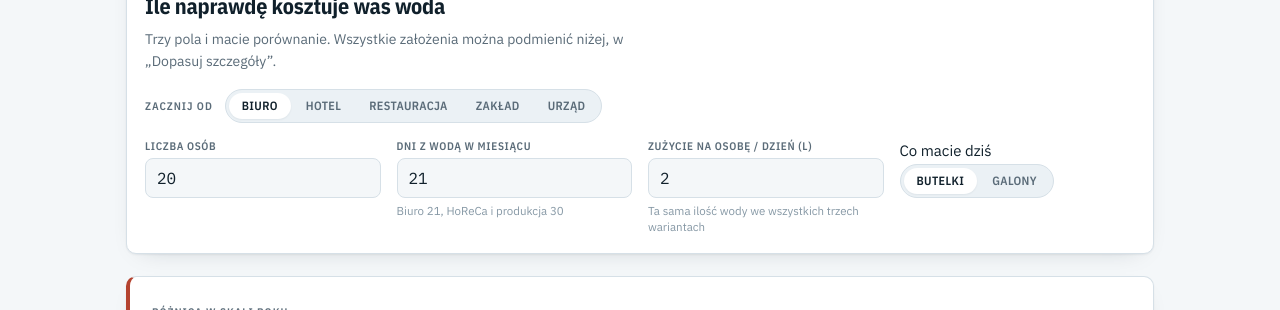
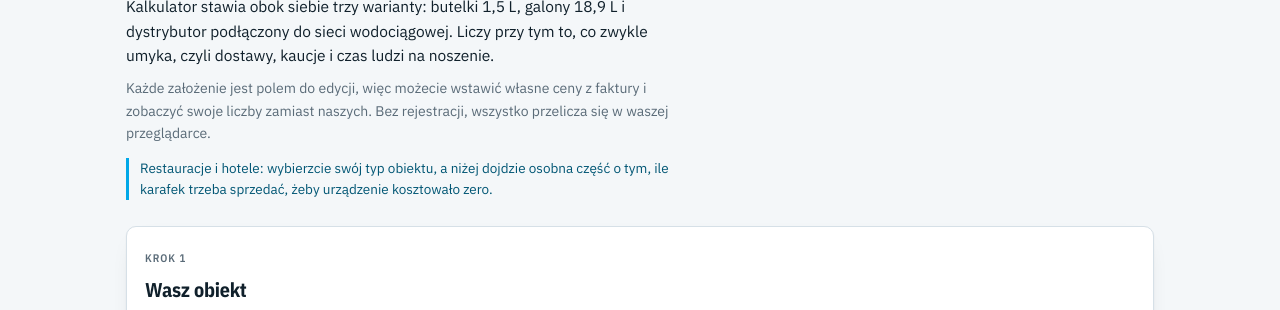
Before and after one commit to bartolek1983/kalkulator-wody, a plain HTML site: page index.html in a window 1280 px wide. Shown: the part 136-446 px from the top of the page. Drawn offline with nearby package versions, Linux system fonts and the light colour scheme.

Commit message:
Add files via upload

```diff
--- a/index.html
+++ b/index.html
@@ -99,6 +99,16 @@ input[type=number]:focus{outline:2px solid var(--accent); outline-offset:1px; bo
 .hint{font-size:11.5px; color:var(--faint); line-height:1.4}
 
 .eyebrow{font:600 11px/1.3 var(--cond); letter-spacing:.09em; text-transform:uppercase; color:var(--muted)}
+
+/* intro */
+.intro{padding-block:26px 4px; max-width:64ch}
+.intro h1{font-size:clamp(24px,5.2vw,32px); line-height:1.15}
+.intro .lead{margin:12px 0 0; font-size:15.5px; line-height:1.6; color:var(--ink)}
+.intro .lead-sub{margin:9px 0 0; font-size:14px; line-height:1.6; color:var(--muted)}
+.intro .lead-horeca{
+  margin:14px 0 0; font-size:13.5px; line-height:1.55; color:var(--accent-ink);
+  border-left:3px solid var(--brand); padding-left:11px;
+}
 
 /* verdict */
 .verdict{margin-top:22px; padding:22px; border-radius:var(--r); border:1px solid var(--line); background:var(--surface); box-shadow:var(--shadow)}
@@ -203,11 +213,27 @@ footer.fine{margin-top:26px; font-size:12px; color:var(--faint); line-height:1.6
 
 <div class="wrap">
 
+  <section class="intro">
+    <h1>Ile naprawdę kosztuje was woda</h1>
+    <p class="lead">
+      Kalkulator stawia obok siebie trzy warianty: butelki 1,5 L, galony 18,9 L i dystrybutor podłączony do sieci wodociągowej.
+      Liczy przy tym to, co zwykle umyka, czyli dostawy, kaucje i czas ludzi na noszenie.
+    </p>
+    <p class="lead-sub">
+      Każde założenie jest polem do edycji, więc możecie wstawić własne ceny z faktury i zobaczyć swoje liczby zamiast naszych.
+      Bez rejestracji, wszystko przelicza się w waszej przeglądarce.
+    </p>
+    <p class="lead-horeca">
+      Restauracje i hotele: wybierzcie swój typ obiektu, a niżej dojdzie osobna część o tym,
+      ile karafek trzeba sprzedać, żeby urządzenie kosztowało zero.
+    </p>
+  </section>
+
   <section class="panel controls" aria-labelledby="h-start">
     <span class="eyebrow">Krok 1</span>
-    <h1 id="h-start" style="font-size:22px; margin-top:6px">Ile naprawdę kosztuje was woda</h1>
+    <h2 id="h-start" style="font-size:20px; margin-top:6px">Wasz obiekt</h2>
     <p style="margin:6px 0 0; color:var(--muted); max-width:60ch; font-size:14px">
-      Trzy pola i macie porównanie. Wszystkie założenia można podmienić niżej, w „Dopasuj szczegóły”.
+      Trzy pola i macie wynik. Resztę założeń podmienicie niżej, w „Dopasuj szczegóły”.
     </p>
 
     <div style="margin-top:16px; display:flex; gap:10px; flex-wrap:wrap; align-items:center">
```
